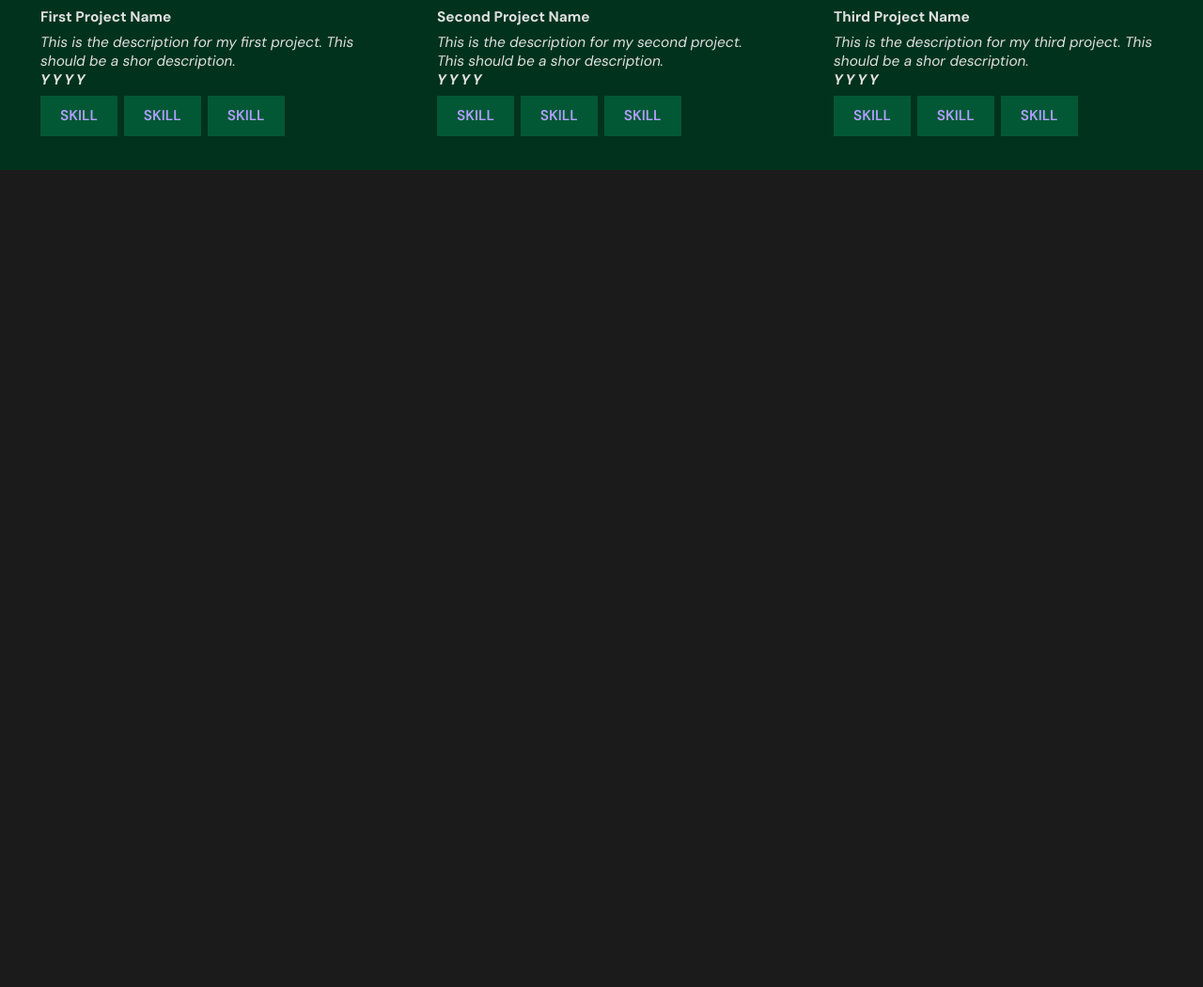
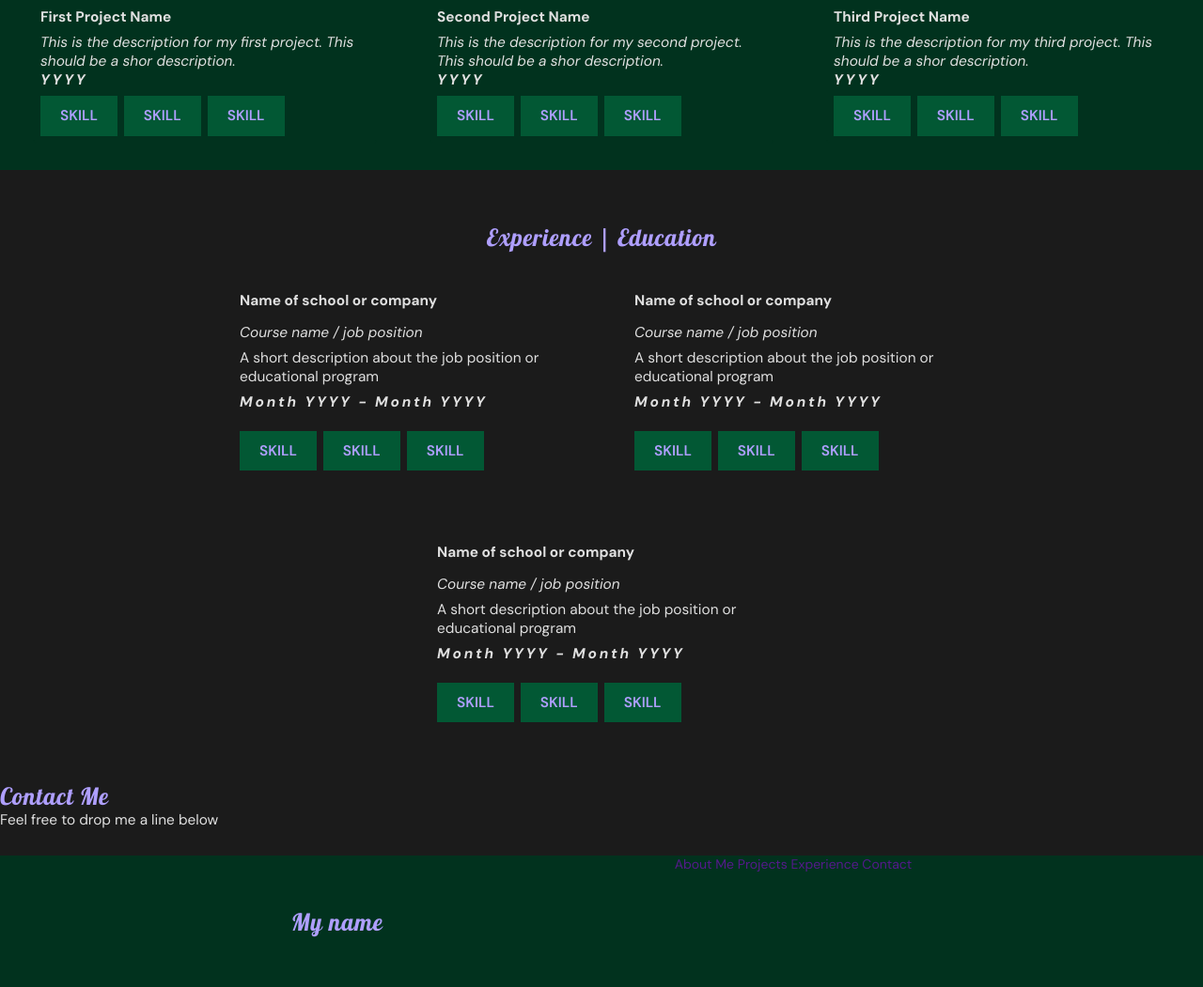
Before and after one commit to SamanthaRoman/Portfolio, a plain HTML site: page index.html in a window 1280 px wide. Shown: the part 1058-2109 px from the top of the page at 94% size. Before the commit the page ends 1239 px from the top, so only its background shows below. Drawn offline with Linux system fonts and the light colour scheme.

Commit message:
portfolio updat

```diff
--- /dev/null
+++ b/css/footer.css
@@ -0,0 +1,16 @@
+footer {
+    height: 10rem;
+    background-color: var(--secondary-color-900);
+    margin-top: 2rem;
+    display: flex;
+    align-items: center;
+    justify-content: space-evenly;
+}
+
+footer nav {
+    width: max-content;
+}
+
+footer nav a:hover {
+    border-bottom: solid 3px var(--primary-color-);
+}
--- a/css/section.css
+++ b/css/section.css
@@ -68,17 +68,17 @@
 
 /* now change each p tag within the parent a tag  */
 /* this is the 2nd child  */
-a p:nth-child(2) {
+a p:nth-child(2), .experience-card p:nth-child(1) {
     font-weight: bolder;
     font-size: 1.1rem;
     margin: 0.5rem 0px;
 }
 
-a p:nth-child(3) {
+a p:nth-child(3), .experience-card p:nth-child(2) {
     font-style: italic;
 }
 
-a p:nth-child(4) {
+a p:nth-child(4), .experience-card p:nth-child(4) {
     font-style: italic;
     font-weight: bolder;
     letter-spacing: 0.2rem;
@@ -93,3 +93,27 @@ a p:nth-child(4) {
     gap: 4rem;
     margin-top: 2rem;
 }
+
+
+/* ---- Experience section ---- */
+
+.experience-section {
+    margin: 4rem; /* add space between both sections */
+}
+
+.experience-card {
+    display: flex;
+    flex-wrap: wrap;
+    width: 25rem;
+    padding: 0.5rem;
+    gap: 0.5rem;
+}
+
+.experience-list {
+    display: flex;
+    margin-top: 2rem;
+    flex-wrap: wrap;
+    width: 100%;
+    gap: 4rem;
+    justify-content: center;
+}
--- a/index.html
+++ b/index.html
@@ -8,6 +8,7 @@
     <link rel="stylesheet" href="./css/header.css">
     <link rel="stylesheet" href="./css/section.css">
     <link rel="stylesheet" href="./css/responsive.css">
+    <link rel="stylesheet" href="./css/footer.css">
     <link rel="preconnect" href="https://fonts.googleapis.com">
     <link rel="preconnect" href="https://fonts.gstatic.com" crossorigin>
     <link
@@ -143,6 +144,62 @@
             </div>
         </div>
     </section>
+
+    <section class="experience-section center-column">
+        <h2>Experience | Education</h2>
+        <div class="experience-list">
+            <div class="experience-card">
+                <p>Name of school or company</p>
+                <p>Course name / job position</p>
+                <p>A short description about the job position or educational program</p>
+                <p>Month YYYY - Month YYYY</p>
+                <div class="skills-container center-row">
+                    <label>Skill</label>
+                    <label>Skill</label>
+                    <label>Skill</label>
+                </div>
+            </div>
+            <div class="experience-card">
+                <p>Name of school or company</p>
+                <p>Course name / job position</p>
+                <p>A short description about the job position or educational program</p>
+                <p>Month YYYY - Month YYYY</p>
+                <div class="skills-container center-row">
+                    <label>Skill</label>
+                    <label>Skill</label>
+                    <label>Skill</label>
+                </div>
+            </div>
+            <div class="experience-card">
+                <p>Name of school or company</p>
+                <p>Course name / job position</p>
+                <p>A short description about the job position or educational program</p>
+                <p>Month YYYY - Month YYYY</p>
+                <div class="skills-container center-row">
+                    <label>Skill</label>
+                    <label>Skill</label>
+                    <label>Skill</label>
+                </div>
+            </div>
+        </div>
+    </section>
+
+    <section class="contact-section">
+        <h2>Contact Me</h2>
+        <p>Feel free to drop me a line below</p>
+    </section>
+
+    <footer>
+        <a href="">
+            <h2>My name</h2>
+        </a>
+        <nav>
+            <a href="">About Me</a>
+            <a href="">Projects</a>
+            <a href="">Experience</a>
+            <a href="">Contact</a>
+        </nav>
+    </footer>
 </body>
 
 </html>
```
